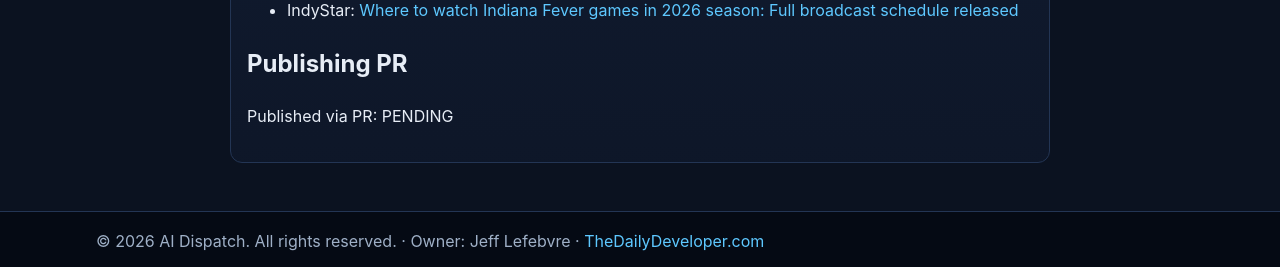
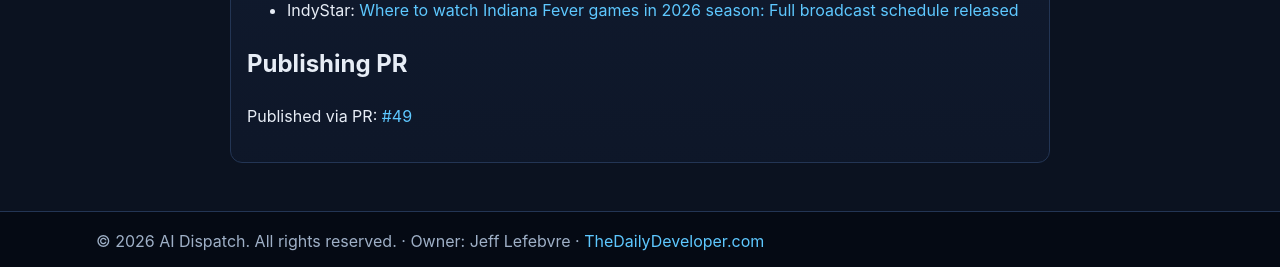
Before and after one commit to thestamp/Static-ai-articles, a Jekyll site: the page built from articles/2026-04-23-indiana-fever-wnba-record-national-tv-slate.md, in a window 1280 px wide. Shown: the part 973-1240 px from the top of the page. Built offline with Jekyll 4.4.1, drawn with Linux system fonts in a browser that asks for light colours.

Commit message:
chore: set published_pr_url for fever article

```diff
--- a/articles/2026-04-23-indiana-fever-wnba-record-national-tv-slate.md
+++ b/articles/2026-04-23-indiana-fever-wnba-record-national-tv-slate.md
@@ -7,7 +7,7 @@
 category: "breaking-news"
 status: "published"
 permalink: "/articles/2026-04-23-indiana-fever-wnba-record-national-tv-slate/"
-published_pr_url: "PENDING"
+published_pr_url: "https://github.com/thestamp/Static-ai-articles/pull/49"
 ---
 
 # Indiana Fever Set for National TV in Every 2026 Regular-Season Game
@@ -30,4 +30,4 @@
 
 ## Publishing PR
 
-Published via PR: PENDING
+Published via PR: [#49](https://github.com/thestamp/Static-ai-articles/pull/49)
```
